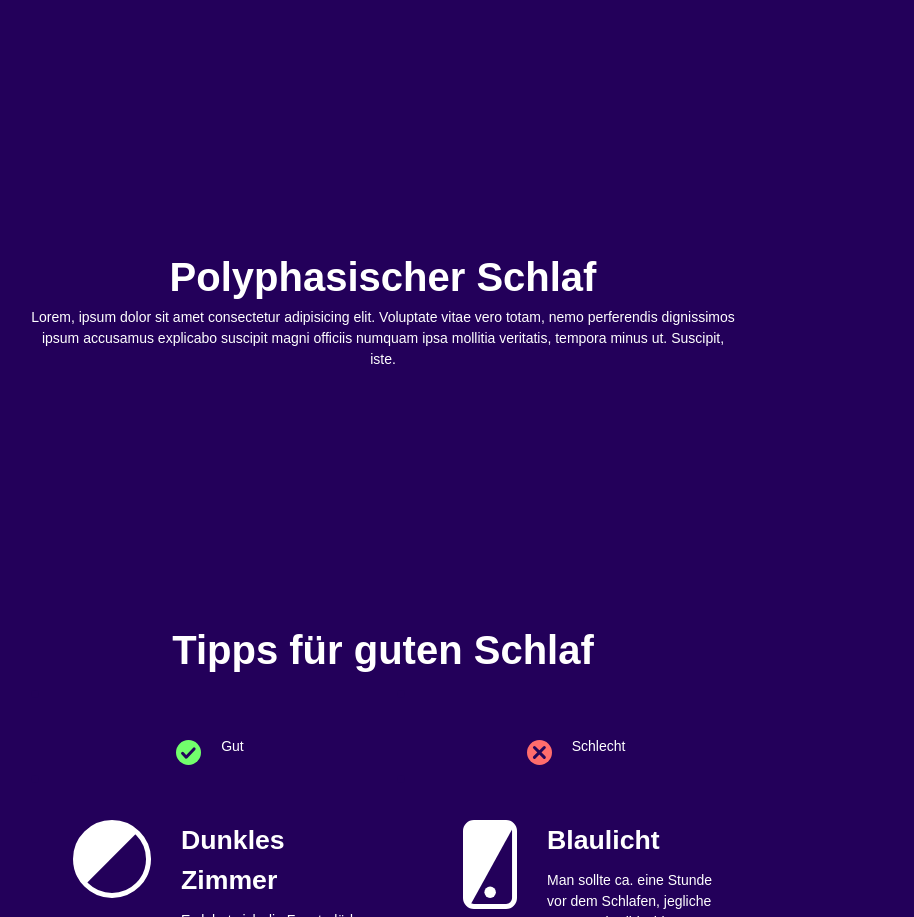
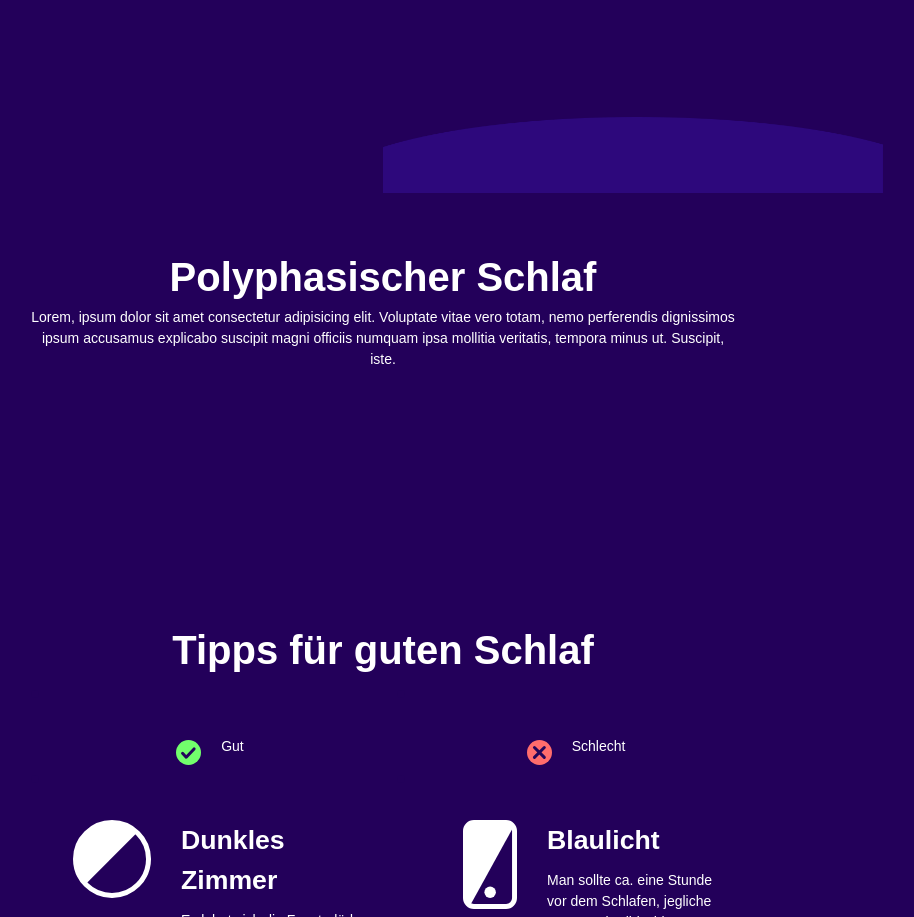
Before and after one commit to naoloetscher/Der-Schlaf, a website: page src/index.html in a window 1280 px wide. Shown: the part 1156-2073 px from the top of the page, without its empty margins (257-1171 px from the left). Drawn offline with nearby package versions, Linux system fonts and the light colour scheme; files that its build step writes are made by us from their sources; files whose address does not match are found by name.

Commit message:
Friday parralax fail

```diff
--- a/package.json
+++ b/package.json
@@ -38,6 +38,7 @@
 		"postcss-import": "^12.0.1",
 		"postcss-mixins": "^6.2.2",
 		"postcss-preset-env": "^6.7.0",
+		"rellax": "^1.12.1",
 		"stylelint": "^10.1.0",
 		"webfontloader": "^1.6.28"
 	}
--- /dev/null
+++ b/src/assets/css/parallax.css
@@ -0,0 +1,5 @@
+.rellaxTest {
+    position: absolute;
+    width: 500px;
+    z-index: 0;
+}
--- a/src/assets/css/styles.css
+++ b/src/assets/css/styles.css
@@ -8,3 +8,4 @@
 @import 'header';
 @import 'articles';
 @import 'footer';
+@import 'parallax';
--- a/src/includes/content.html
+++ b/src/includes/content.html
@@ -29,6 +29,7 @@
     <h2>Schlafzustände</h2>
     <p>Lorem, ipsum dolor sit amet consectetur adipisicing elit. Voluptate vitae vero totam, nemo perferendis dignissimos ipsum accusamus explicabo suscipit magni officiis numquam ipsa mollitia veritatis, tempora minus ut. Suscipit, iste.</p>
 </article>
+<img class="rellaxTest rellax" src="../assets/img/footer-bg.png" alt="">
 <article class="article-polyphasischer_schlaf">
     <h2>Polyphasischer Schlaf</h2>
     <p>Lorem, ipsum dolor sit amet consectetur adipisicing elit. Voluptate vitae vero totam, nemo perferendis dignissimos ipsum accusamus explicabo suscipit magni officiis numquam ipsa mollitia veritatis, tempora minus ut. Suscipit, iste.</p>
--- a/src/includes/footer.html
+++ b/src/includes/footer.html
@@ -1,5 +1,8 @@
 	<footer>
 	</footer>
 	<script src="@@webRoot/assets/js/@@footerJS"></script>
+	<script>
+		var rellax = new Rellax('.rellax');
+	</script>
 </body>
 </html>
```
Also changed, not shown: build/assets/css/styles.css, build/index.html, 3 other files.
